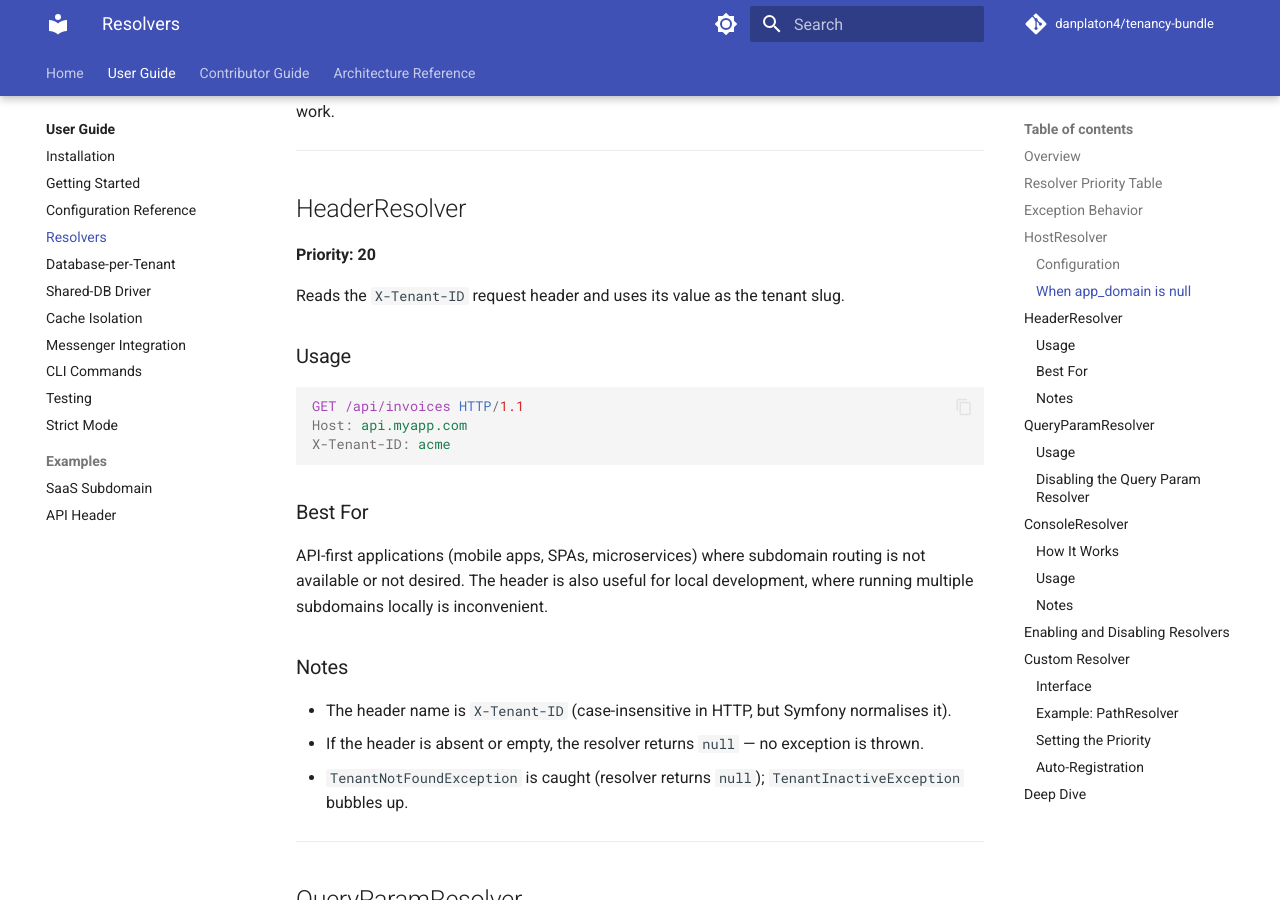
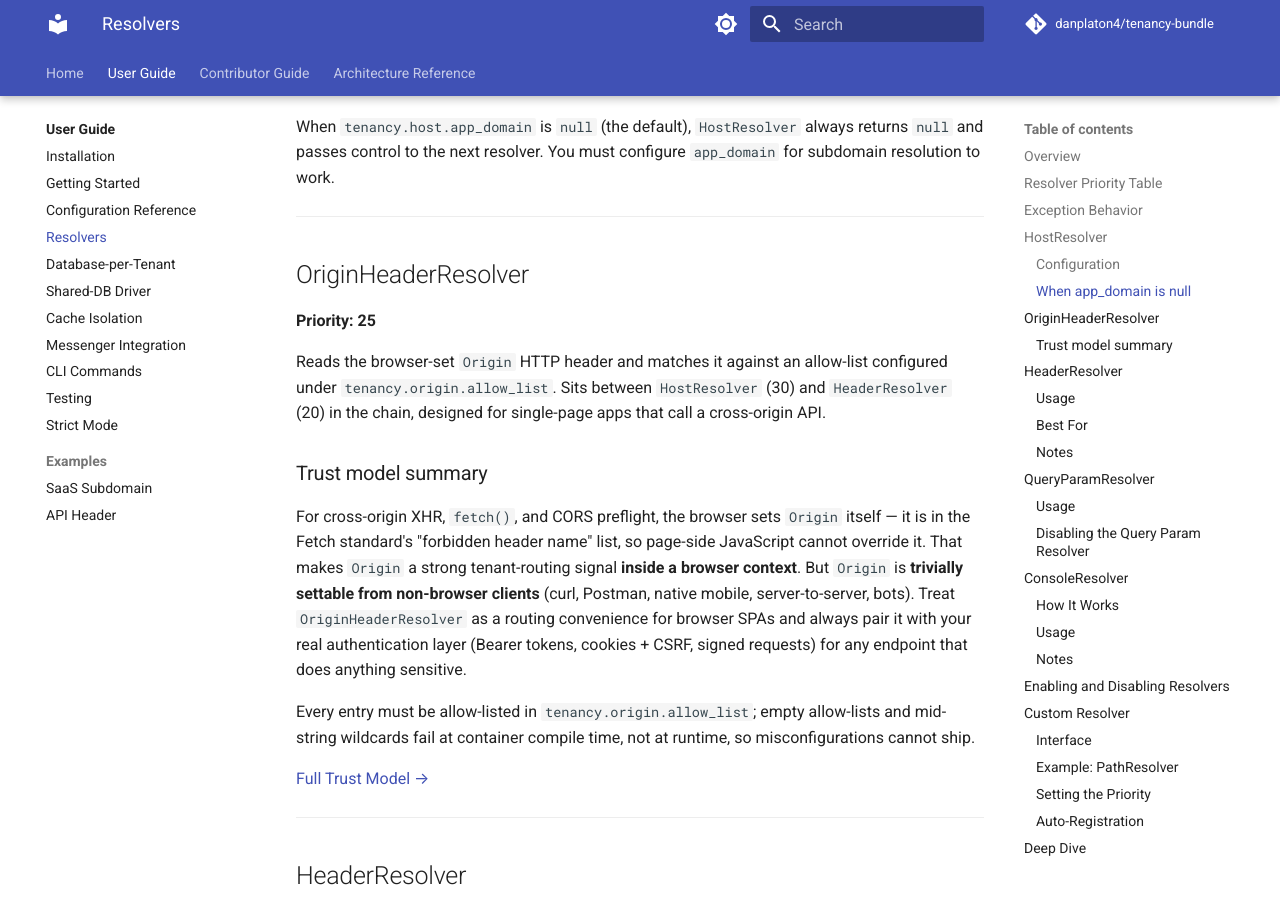
Before and after one commit to danplaton4/tenancy-bundle, an MkDocs documentation site: the page built from docs/user-guide/resolvers.md, in a window 1280 px wide and 900 px high, scrolled down 2091 px. Built offline with MkDocs 1.6.1 and Material for MkDocs 9.7.7, drawn with Linux system fonts in a browser that asks for light colours; comment, search, counter and statistics services are not loaded; some of the changed text lies outside the part shown.

Commit message:
docs(22-05): add OriginHeaderResolver as 5th resolver in resolvers.md (D-19)
- Intro count bumped from 'four resolvers' to 'five resolvers' (L3)
- Resolver Priority Table gains row for OriginHeaderResolver at priority 25
- New '## OriginHeaderResolver' H2 between HostResolver and HeaderResolver
- Trust model summary + cross-link to origin-header-resolver.md#trust-model
  (anchor verified to exist at L52 of the dedicated page)
- Custom-resolver note updated 'four built-in' -> 'five built-in' (L205)

```diff
--- a/docs/user-guide/resolvers.md
+++ b/docs/user-guide/resolvers.md
@@ -15,6 +15,7 @@ At `kernel.request` priority 20, `TenantContextOrchestrator` calls `ResolverChai
 | Resolver | Priority | Trigger | Config Key |
 |----------|----------|---------|------------|
 | `HostResolver` | 30 | Subdomain: `acme.example.com` | `tenancy.host.app_domain` |
+| `OriginHeaderResolver` | 25 | Header: `Origin` (browser-locked) | `tenancy.origin.allow_list` |
 | `HeaderResolver` | 20 | Header: `X-Tenant-ID: acme` | *(none)* |
 | `QueryParamResolver` | 10 | Query param: `?_tenant=acme` | *(none)* |
 | `ConsoleResolver` | N/A | CLI option: `--tenant=acme` | *(none)* |
@@ -62,6 +63,22 @@ For multi-segment subdomains (e.g. `api.acme.example.com`), the resolver takes t
 ### When app_domain is null
 
 When `tenancy.host.app_domain` is `null` (the default), `HostResolver` always returns `null` and passes control to the next resolver. You must configure `app_domain` for subdomain resolution to work.
+
+---
+
+## OriginHeaderResolver
+
+**Priority: 25**
+
+Reads the browser-set `Origin` HTTP header and matches it against an allow-list configured under `tenancy.origin.allow_list`. Sits between `HostResolver` (30) and `HeaderResolver` (20) in the chain, designed for single-page apps that call a cross-origin API.
+
+### Trust model summary
+
+For cross-origin XHR, `fetch()`, and CORS preflight, the browser sets `Origin` itself — it is in the Fetch standard's "forbidden header name" list, so page-side JavaScript cannot override it. That makes `Origin` a strong tenant-routing signal **inside a browser context**. But `Origin` is **trivially settable from non-browser clients** (curl, Postman, native mobile, server-to-server, bots). Treat `OriginHeaderResolver` as a routing convenience for browser SPAs and always pair it with your real authentication layer (Bearer tokens, cookies + CSRF, signed requests) for any endpoint that does anything sensitive.
+
+Every entry must be allow-listed in `tenancy.origin.allow_list`; empty allow-lists and mid-string wildcards fail at container compile time, not at runtime, so misconfigurations cannot ship.
+
+[Full Trust Model →](origin-header-resolver.md#trust-model)
 
 ---
 
@@ -185,8 +202,8 @@ tenancy:
     Removing `console` from the `resolvers` list has no effect — `ConsoleResolver` is registered unconditionally as a `ConsoleCommandEvent` listener.
 
 !!! note "Custom resolvers always pass through"
-    The `tenancy.resolvers` config list only filters the four built-in resolvers (`host`,
-    `header`, `query_param`, `console`). Custom resolvers that implement
+    The `tenancy.resolvers` config list only filters the five built-in resolvers (`host`,
+    `origin`, `header`, `query_param`, `console`). Custom resolvers that implement
     `TenantResolverInterface` are **never** filtered — they are always added to the chain
     regardless of the `resolvers` config value. This means you cannot accidentally disable
     a custom resolver by omitting it from the config list.
```
Also changed, not shown: other parts of docs/user-guide/resolvers.md (+1 -1 lines).
